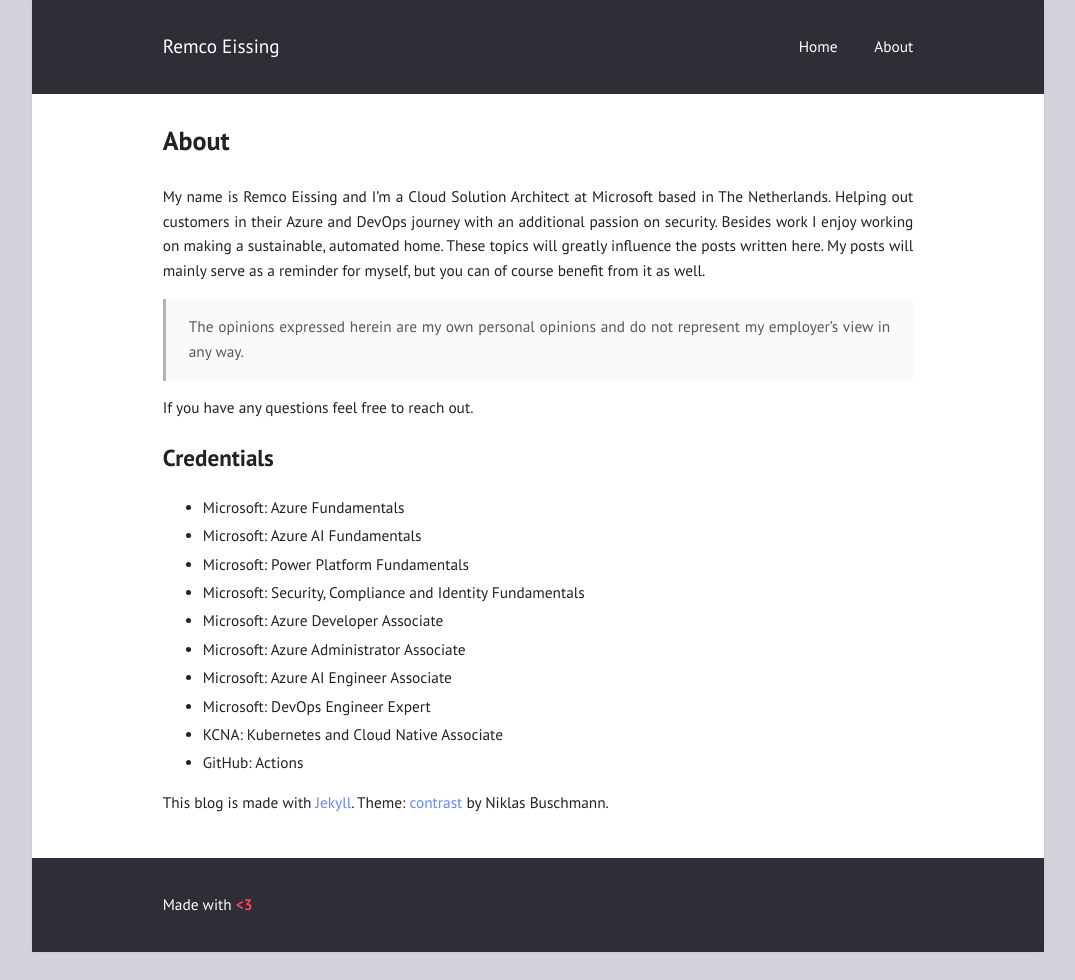
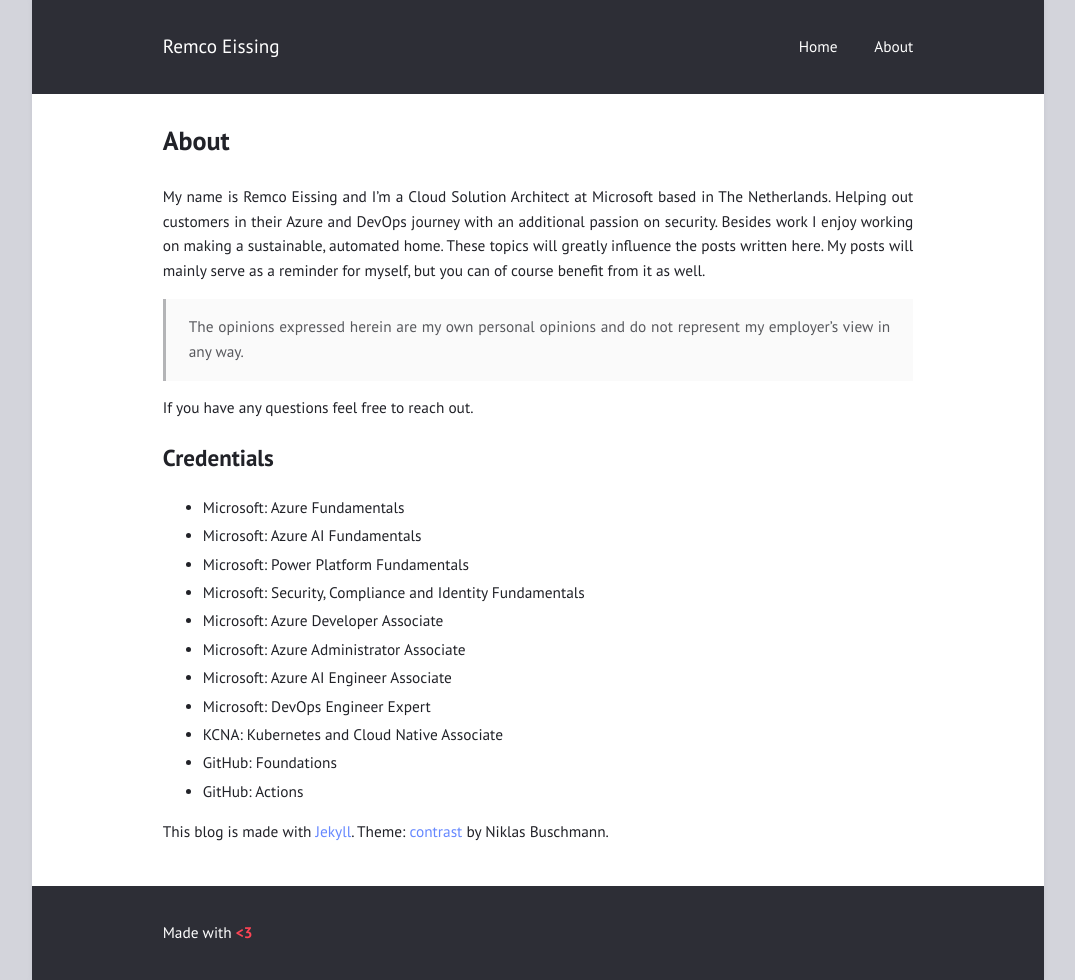
Before and after one commit to remcoeissing/blog, a Jekyll site: the page built from about.md, in a window 1280 px wide. Shown: the whole page, without its empty margins (102-1177 px from the left). Built offline with Jekyll 4.4.1, drawn with Linux system fonts in a browser that asks for light colours; before the commit the page ends 952 px from its top, so only the background shows below that.

Commit message:
Added GitHub Foundations certification

```diff
--- a/about.md
+++ b/about.md
@@ -20,6 +20,7 @@ If you have any questions feel free to reach out.
 - Microsoft: Azure AI Engineer Associate
 - Microsoft: DevOps Engineer Expert
 - KCNA: Kubernetes and Cloud Native Associate
+- GitHub: Foundations
 - GitHub: Actions
 
 This blog is made with <a href="http://jekyllrb.com/">Jekyll</a>. Theme: <a href="https://github.com/niklasbushmann/contrast">contrast</a> by Niklas Buschmann.
```
